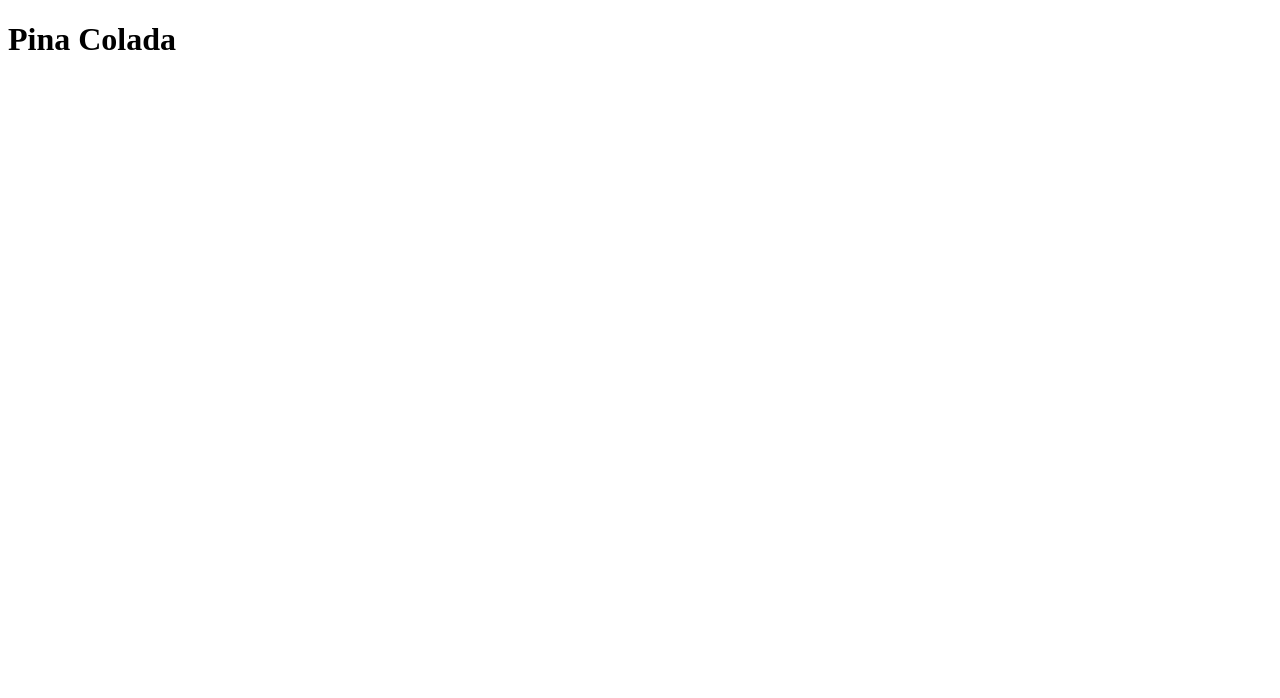
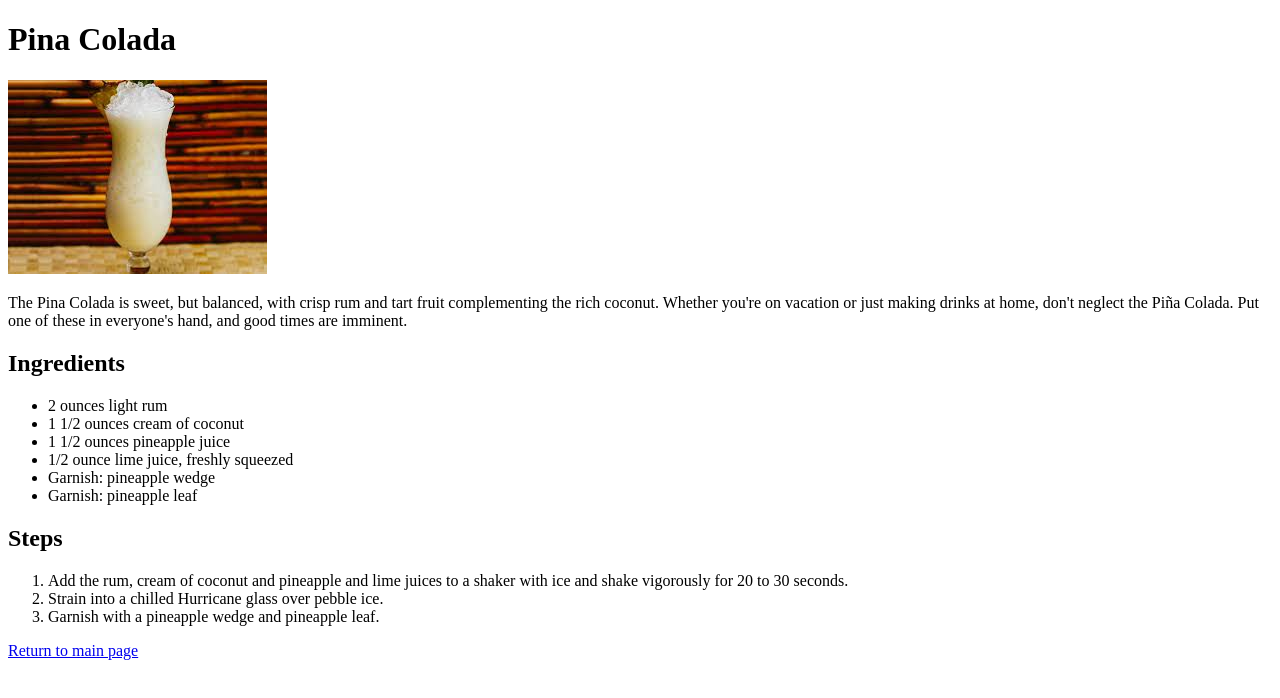
Before and after one commit to FlakkPanzer/TheRecipe, a plain HTML site: page recipes/pina_colada.html in a window 1280 px wide. Drawn offline with Linux system fonts and the light colour scheme.

Commit message:
Added content to pina_colada.html

```diff
--- a/recipes/pina_colada.html
+++ b/recipes/pina_colada.html
@@ -7,7 +7,26 @@
 
     <body>
         <h1>Pina Colada</h1>
-
+        <img src = "../images/pinacolada.jpeg" alt = "Picture of a pina colada">
+        <p>
+            The Pina Colada is sweet, but balanced, with crisp rum and tart fruit complementing the rich coconut. Whether you&#39re on vacation or just making drinks at home, don&#39t neglect the Piña Colada. Put one of these in everyone&#39s hand, and good times are imminent.
+        </p>
+        <h2>Ingredients</h2>
+        <ul>
+            <li>2 ounces light rum</li>
+            <li>1 1/2 ounces cream of coconut</li>
+            <li>1 1/2 ounces pineapple juice</li>
+            <li>1/2 ounce lime juice, freshly squeezed</li>
+            <li>Garnish: pineapple wedge</li>
+            <li>Garnish: pineapple leaf</li>
+        </ul>
+        <h2>Steps</h2>
+        <ol>
+            <li>Add the rum, cream of coconut and pineapple and lime juices to a shaker with ice and shake vigorously for 20 to 30 seconds.</li>
+            <li>Strain into a chilled Hurricane glass over pebble ice.</li>
+            <li>Garnish with a pineapple wedge and pineapple leaf.</li>
+        </ol>
+        <a href = "../index.html">Return to main page</a>
     </body>
 
 </html>
```
